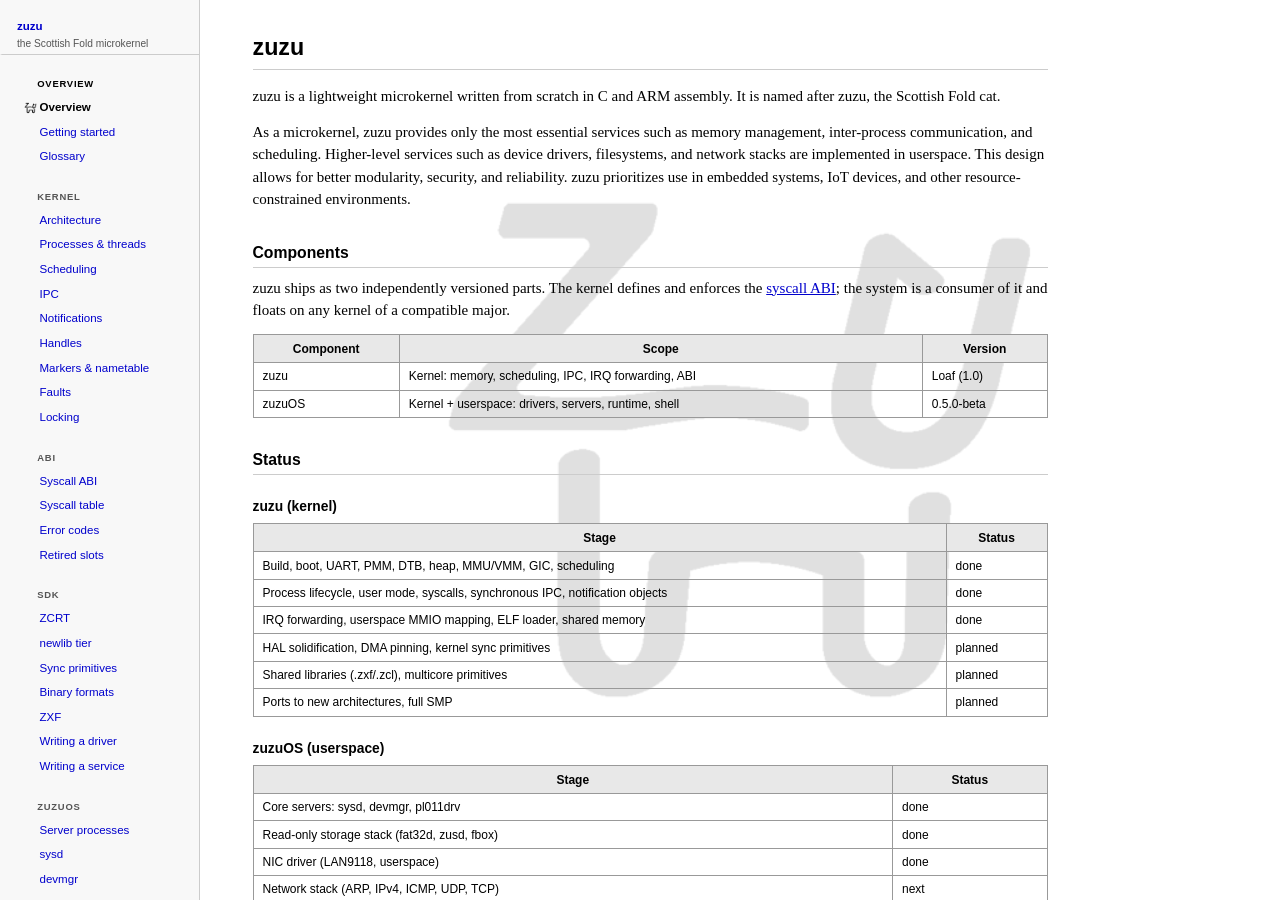
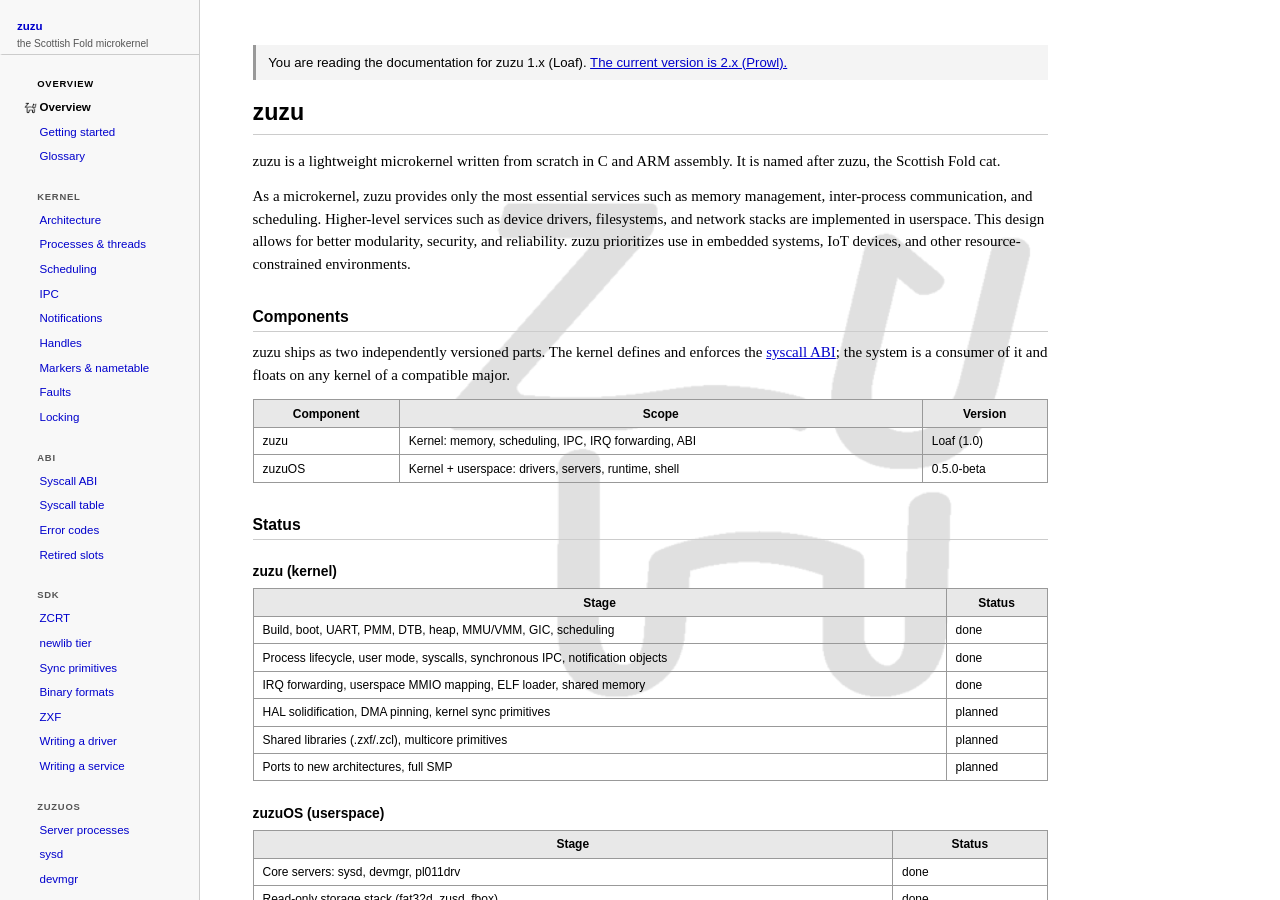
Before and after one commit to kagantmr/zuzu-docs, a Jekyll site: the page built from index.md, in a window 1280 px wide and 900 px high. Built offline with Jekyll 4.4.1, drawn with Linux system fonts in a browser that asks for light colours.

Commit message:
docs: freeze the 1.x site behind a version banner

```diff
--- a/_layouts/default.html
+++ b/_layouts/default.html
@@ -14,6 +14,7 @@
     <a class="skip-link" href="#content">Skip to content</a>
     <nav id="nav">{% include nav.html %}</nav>
     <main id="content">
+        <div class="note">You are reading the documentation for zuzu 1.x (Loaf). <a href="/zuzu-docs/">The current version is 2.x (Prowl).</a></div>
         {{ content }}
     </main>
 </body>
```
Also changed, not shown: .github/workflows/pages.yml (deleted), .github/workflows/rebuild.yml (added).
